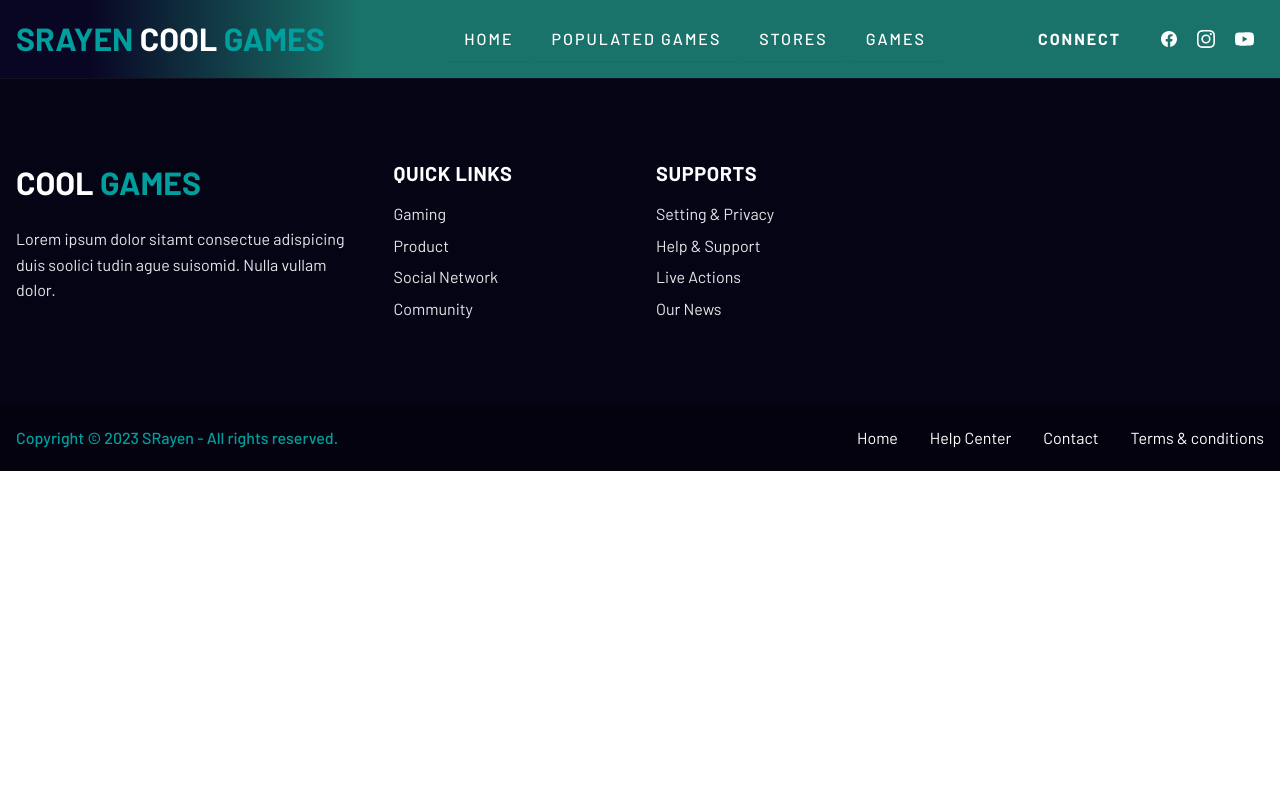
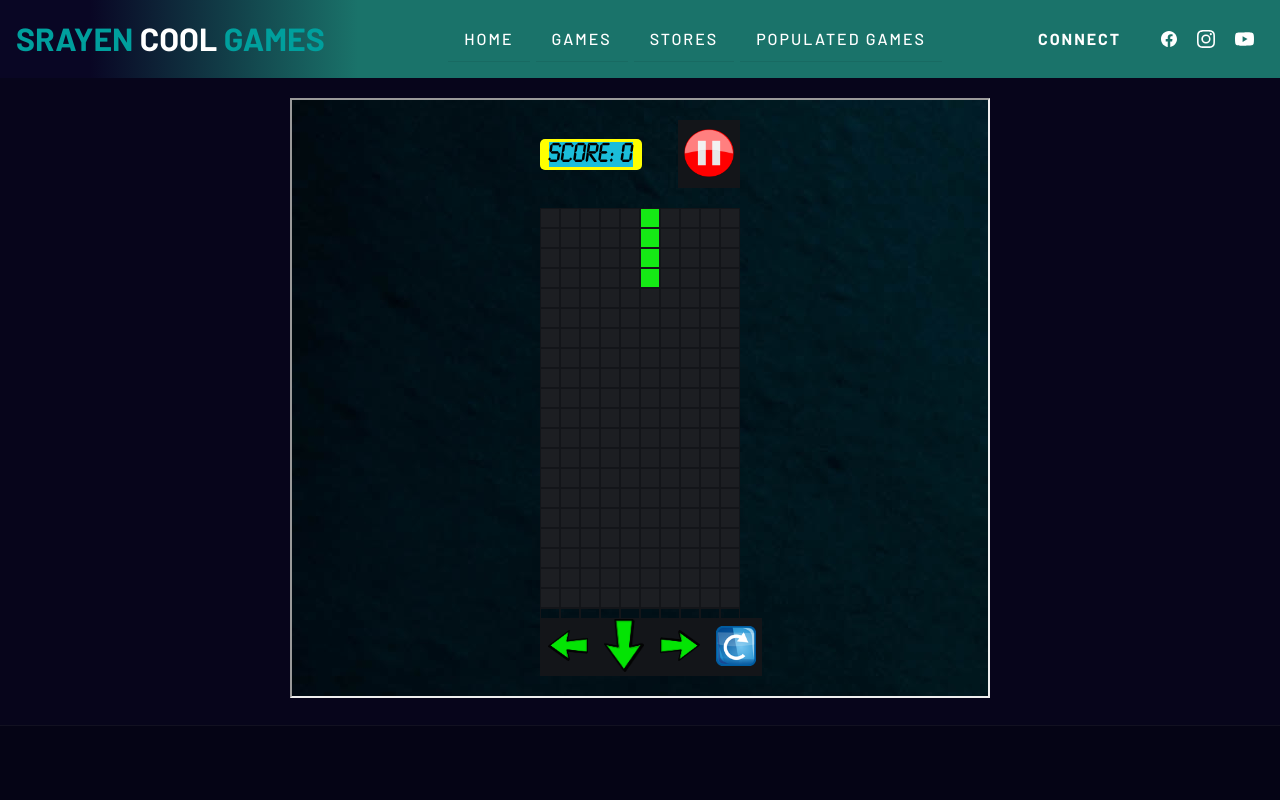
Before and after one commit to boughraira/react-games, a React (Vite) app: page /games/tetris in a window 1280 px wide. Shown: the top 800 px of the page. Built offline with nearby package versions, Linux system fonts and the light colour scheme.

Commit message:
add game path

```diff
--- a/src/Standlone Games/Tetris/style.css
+++ b/src/Standlone Games/Tetris/style.css
@@ -112,3 +112,13 @@ h3 {
   font-size: 1.5rem;
   width: 100%;
 }
+
+@media (max-width: 480px) {
+  #win {
+    font-size: 3rem;
+  }
+  #result {
+    width: 18rem;
+    height: 10rem;
+  }
+}
--- a/src/components/common/Navbar.jsx
+++ b/src/components/common/Navbar.jsx
@@ -50,8 +50,8 @@ const Navbar = () => {
                 </Link>
               </li>
               <li className="nav-item">
-                <Link to="/creators" className="nav-link">
-                  populated games
+                <Link to="/games/tetris" className="nav-link">
+                  games
                 </Link>
               </li>
               <li className="nav-item">
@@ -60,8 +60,8 @@ const Navbar = () => {
                 </Link>
               </li>
               <li className="nav-item">
-                <Link to="/games" className="nav-link">
-                  games
+                <Link to="/populated-games" className="nav-link">
+                  populated games
                 </Link>
               </li>
             </ul>
--- a/src/components/game/GameList.jsx
+++ b/src/components/game/GameList.jsx
@@ -1,7 +1,6 @@
 import styled from "styled-components";
 import GameItem from "./GameItem";
 import PropTypes from "prop-types";
-
 
 const GameList = ({ games, sliceValue = games.length }) => {
   // by default we are going to display all the games fetched from api if not any slicevalue is mentioned
@@ -30,13 +29,13 @@ const GameList = ({ games, sliceValue = games.length }) => {
     },
     {
       id: 3,
-      name: "Surfing Hero",
+      name: "Tetris",
       rating: 5,
       released: "2023-06-13",
       updated: "2023-08-30T16:12:38",
       background_image:
         "https://res.cloudinary.com/ray-cloud/image/upload/v1693491868/surfing_hero_pikjqt.jpg",
-      link: "https://cdn-factory.marketjs.com/en/surfing-hero/index.html",
+      link: "./games/tetris",
       author: "SRayen",
     },
   ];
--- a/src/routers/AppRouter.jsx
+++ b/src/routers/AppRouter.jsx
@@ -6,10 +6,10 @@ import {
   ViewGameDetails,
   ViewStoreAll,
   ViewStoreDetails,
-  ViewCreatorAll,
 } from "../views/index";
 import BaseLayout from "../layouts/BaseLayout";
 import Connect from "../views/connect/Connect";
+import Tetris from "../views/Games/Tetris";
 
 const AppRouter = () => {
   return (
@@ -18,11 +18,11 @@ const AppRouter = () => {
         <Route path="/" element={<BaseLayout />}>
           <Route path="/" element={<Home />} />
           <Route path="/error" element={<Error />} />
-          <Route path="/games" element={<ViewGameAll />} />
+          <Route path="/populated-games" element={<ViewGameAll />} />
           <Route path="/games/:gameId" element={<ViewGameDetails />} />
           <Route path="/stores" element={<ViewStoreAll />} />
           <Route path="/stores/:storeId" element={<ViewStoreDetails />} />
-          <Route path="/creators" element={<ViewCreatorAll />} />
+          <Route path="/games/tetris" element={<Tetris />} />
           <Route path="/connect" element={<Connect />} />
           <Route path="*" element={<Error />} />
         </Route>
--- /dev/null
+++ b/src/views/Games/Tetris.jsx
@@ -0,0 +1,44 @@
+import styled from "styled-components";
+const GAME_URL = "/src/Standlone Games/Tetris/index.html";
+
+const Tetris = () => {
+  return (
+    <TetrisWrapper>
+      <div>
+        <iframe src={GAME_URL} className="iframe"></iframe>
+      </div>
+    </TetrisWrapper>
+  );
+};
+
+export default Tetris;
+
+const TetrisWrapper = styled.div`
+  background-color: var(--clr-violet-dark-active);
+  color: rgba(255, 251, 215, 1);
+  display: flex;
+  justify-content: center;
+  align-items: center;
+
+  .iframe {
+    margin: 2rem 0;
+    width: 70rem;
+    height: 60rem;
+  }
+
+  @media (max-width: 768px) {
+    .iframe {
+    margin: 2rem 0;
+    width: 60rem;
+    height: 60rem;
+  }
+  }
+
+  @media (max-width: 480px) {
+    .iframe {
+    margin: 2rem 0;
+    width: 33rem;
+    height: 60rem;
+  }
+  }
+`;
--- a/src/views/creator/CreatorAllPage.jsx
+++ /dev/null
@@ -1,25 +0,0 @@
-import styled from "styled-components";
-import Tetris from "../games/tetris/Tetris";
-
-const CreatorAllPage = () => {
-  return (
-    <CreatorAllPageWrapper>
-      <div className="sc-creators section">
-        <div className="container">
-          <Tetris />
-        </div>
-      </div>
-    </CreatorAllPageWrapper>
-  );
-};
-
-export default CreatorAllPage;
-
-const CreatorAllPageWrapper = styled.div`
-  background-color: var(--clr-violet-dark-active);
-  color: rgba(255, 251, 215, 1);
-  .sc-creators {
-    min-height: 100vh;
-    padding-top: 65px;
-  }
-`;
--- a/src/views/games/tetris/Tetris.jsx
+++ /dev/null
@@ -1,14 +0,0 @@
-export default function Tetris() {
-  function iframe() {
-    return {
-      __html:
-        '<iframe src="../../../Standlone Games/Tetris/index.html" width="540" height="450"></iframe>',
-    };
-  }
-
-  return (
-    <div>
-      <div dangerouslySetInnerHTML={iframe()} />
-    </div>
-  );
-}
--- a/src/views/index.js
+++ b/src/views/index.js
@@ -4,4 +4,4 @@ export { default as ViewGameAll } from "./game/GameAllPage";
 export { default as ViewGameDetails } from "./game/GameDetailsPage";
 export { default as ViewStoreAll } from "./store/StoreAllPage";
 export { default as ViewStoreDetails } from "./store/StoreDetailsPage";
-export { default as ViewCreatorAll } from "./creator/CreatorAllPage";
+export { default as ViewCreatorAll } from "./Games/Tetris";
```
